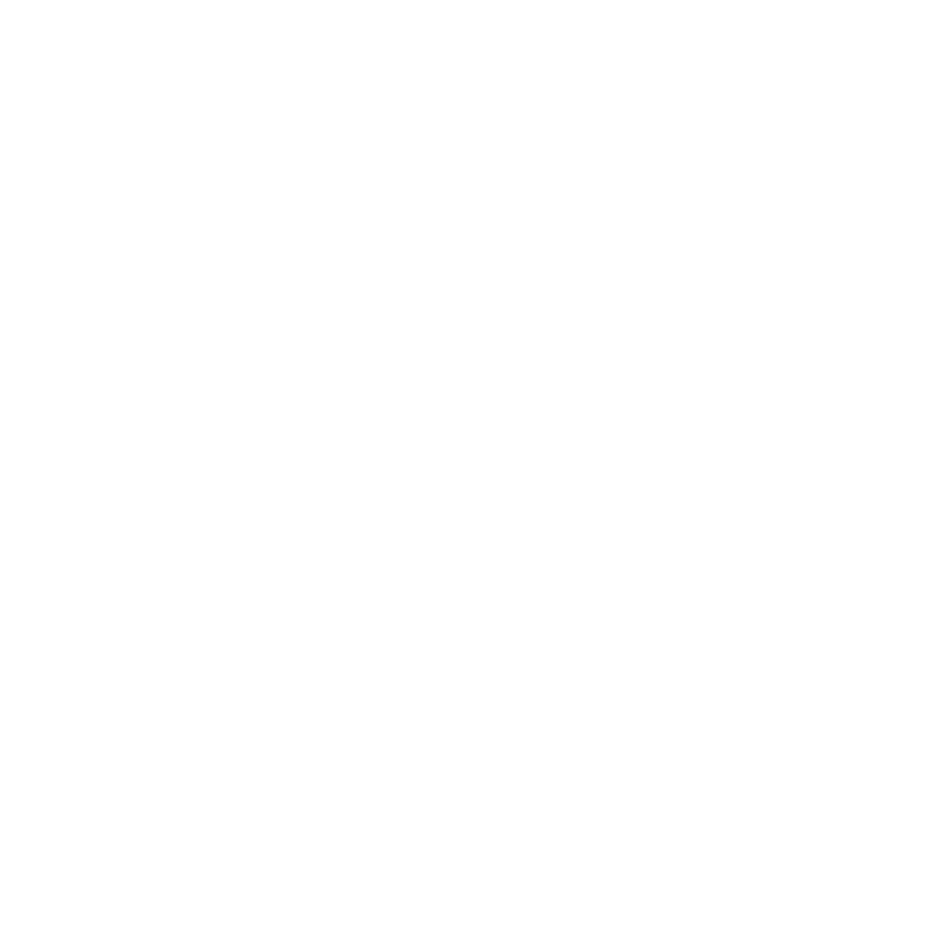
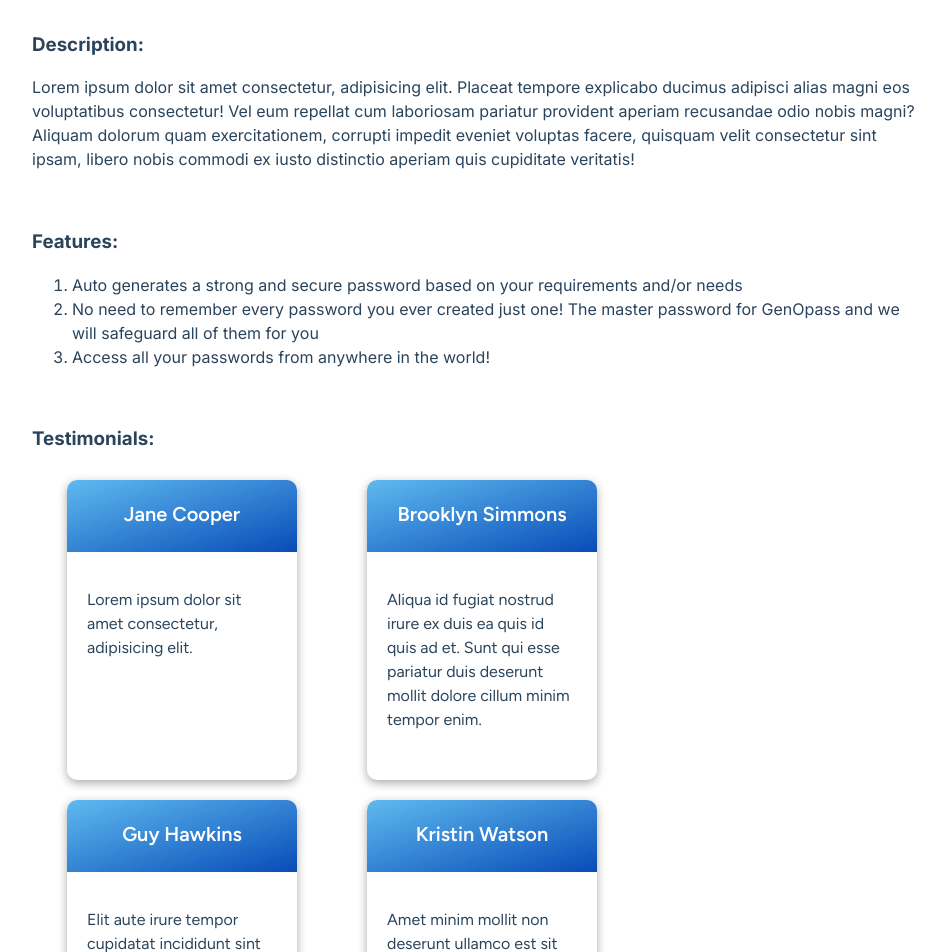
Before and after one commit to ork89/genopass, a React (Vite) app: page /about in a window 1280 px wide. Shown: the part 220-1172 px from the top of the page, without its empty margins (160-1105 px from the left). Before the commit the page ends 800 px from the top, so only its background shows below. Built offline with nearby package versions, Linux system fonts and the light colour scheme.

Commit message:
Added about page

```diff
--- a/index.html
+++ b/index.html
@@ -6,7 +6,7 @@
 		<link rel="preconnect" href="https://fonts.googleapis.com" />
 		<link rel="preconnect" href="https://fonts.gstatic.com" crossorigin />
 		<link
-			href="https://fonts.googleapis.com/css2?family=Inter:wght@300;400;500;600;700&display=swap"
+			href="https://fonts.googleapis.com/css2?family=Bebas+Neue&family=Figtree:wght@300;400;500;600&family=Inter:wght@400;500;600;700&family=Karla:wght@400;500;600;700&display=swap"
 			rel="stylesheet"
 		/>
 		<script src="https://kit.fontawesome.com/5b1e0a5b20.js" crossorigin="anonymous"></script>
--- a/src/App.jsx
+++ b/src/App.jsx
@@ -1,6 +1,6 @@
 import Navbar from './components/Navbar';
 import DataView from './components/DataView/DataView';
-import { About } from './components/About';
+import { About } from './components/About/About';
 import { Contact } from './components/Contact';
 
 import './App.css';
--- a/src/components/About.jsx
+++ /dev/null
@@ -1,5 +0,0 @@
-import React from 'react';
-
-export const About = () => {
-	return <h1>About</h1>;
-};
--- /dev/null
+++ b/src/components/About/About.css
@@ -0,0 +1,13 @@
+.about {
+    padding: 0 5rem;
+}
+
+.about--testimonials {
+    max-width: 600px;
+    display: flex;
+    flex-wrap: wrap;
+    flex-direction: row;
+    justify-content: space-around;
+    align-items: auto;
+    align-content: center
+}
--- /dev/null
+++ b/src/components/About/About.jsx
@@ -0,0 +1,48 @@
+import React from 'react';
+import { TestimonialCard } from './TestimonialCard';
+import testimonials from './testimonials';
+import './About.css';
+
+export const About = () => {
+	return (
+		<div className='about'>
+			<br />
+			<h2>About GenOpass</h2>
+			<hr />
+			<br />
+			<h3>Description:</h3>
+			<p className='about--description'>
+				<span>
+					Lorem ipsum dolor sit amet consectetur, adipisicing elit. Placeat tempore
+					explicabo ducimus adipisci alias magni eos voluptatibus consectetur! Vel eum
+					repellat cum laboriosam pariatur provident aperiam recusandae odio nobis magni?
+				</span>
+				<span>
+					Aliquam dolorum quam exercitationem, corrupti impedit eveniet voluptas facere,
+					quisquam velit consectetur sint ipsam, libero nobis commodi ex iusto distinctio
+					aperiam quis cupiditate veritatis!
+				</span>
+			</p>
+			<br />
+			<h3>Features:</h3>
+			<ol className='about--features'>
+				<li>
+					Auto generates a strong and secure password based on your requirements and/or
+					needs
+				</li>
+				<li>
+					No need to remember every password you ever created just one! The master
+					password for GenOpass and we will safeguard all of them for you
+				</li>
+				<li>Access all your passwords from anywhere in the world!</li>
+			</ol>
+			<br />
+			<h3>Testimonials:</h3>
+			<div className='about--testimonials'>
+				{testimonials.map(t => {
+					return <TestimonialCard key={t.id} name={t.name} content={t.content} />;
+				})}
+			</div>
+		</div>
+	);
+};
--- /dev/null
+++ b/src/components/About/TestimonialCard.css
@@ -0,0 +1,29 @@
+.card--container {
+    height: 300px;
+    width: 230px;
+    flex: 0 1 auto;
+    margin: 10px;
+    border-radius: 10px;
+    box-shadow: 0 3px 10px 0 #aaa;
+    font-family: 'Figtree', sans-serif;
+}
+
+.card--name {
+    font-size: 20px;
+    font-weight: 600;
+    text-align: center;
+    color: #FFFFFF;
+    background: #5FBAEF;
+    background: -webkit-linear-gradient(top left, #5FBAEF, #084CB8);
+    background: -moz-linear-gradient(top left, #5FBAEF, #084CB8);
+    background: linear-gradient(to bottom right, #5FBAEF, #084CB8);
+    margin: 0;
+    padding-top: 22px;
+    border-top-left-radius: 10px;
+    border-top-right-radius: 10px;
+    height: 50px;
+}
+
+.card--content {
+    padding: 20px;
+}
--- /dev/null
+++ b/src/components/About/TestimonialCard.jsx
@@ -0,0 +1,11 @@
+import React from 'react';
+import './TestimonialCard.css';
+
+export const TestimonialCard = ({ name, content }) => {
+	return (
+		<div className='card--container'>
+			<h3 className='card--name'>{name}</h3>
+			<p className='card--content'>{content}</p>
+		</div>
+	);
+};
--- /dev/null
+++ b/src/components/About/testimonials.js
@@ -0,0 +1,25 @@
+export default [
+	{
+		id: 1,
+		name: 'Jane Cooper',
+		content: 'Lorem ipsum dolor sit amet consectetur, adipisicing elit.',
+	},
+	{
+		id: 2,
+		name: 'Brooklyn Simmons',
+		content:
+			'Aliqua id fugiat nostrud irure ex duis ea quis id quis ad et. Sunt qui esse pariatur duis deserunt mollit dolore cillum minim tempor enim.',
+	},
+	{
+		id: 3,
+		name: 'Guy Hawkins',
+		content:
+			'Elit aute irure tempor cupidatat incididunt sint deserunt ut voluptate aute id deserunt nisi.',
+	},
+	{
+		id: 4,
+		name: 'Kristin Watson',
+		content:
+			'Amet minim mollit non deserunt ullamco est sit aliqua dolor do amet sint. Velit officia consequat duis enim velit mollit.',
+	},
+];
--- a/src/components/Navbar.jsx
+++ b/src/components/Navbar.jsx
@@ -13,7 +13,7 @@ const Navbar = () => {
 					<Link to='/'>Vault</Link>
 				</li>
 				<li>
-					<Link to='About'>About</Link>
+					<Link to='./About'>About</Link>
 				</li>
 				<li>
 					<Link to='Contact'>Contact</Link>
```
